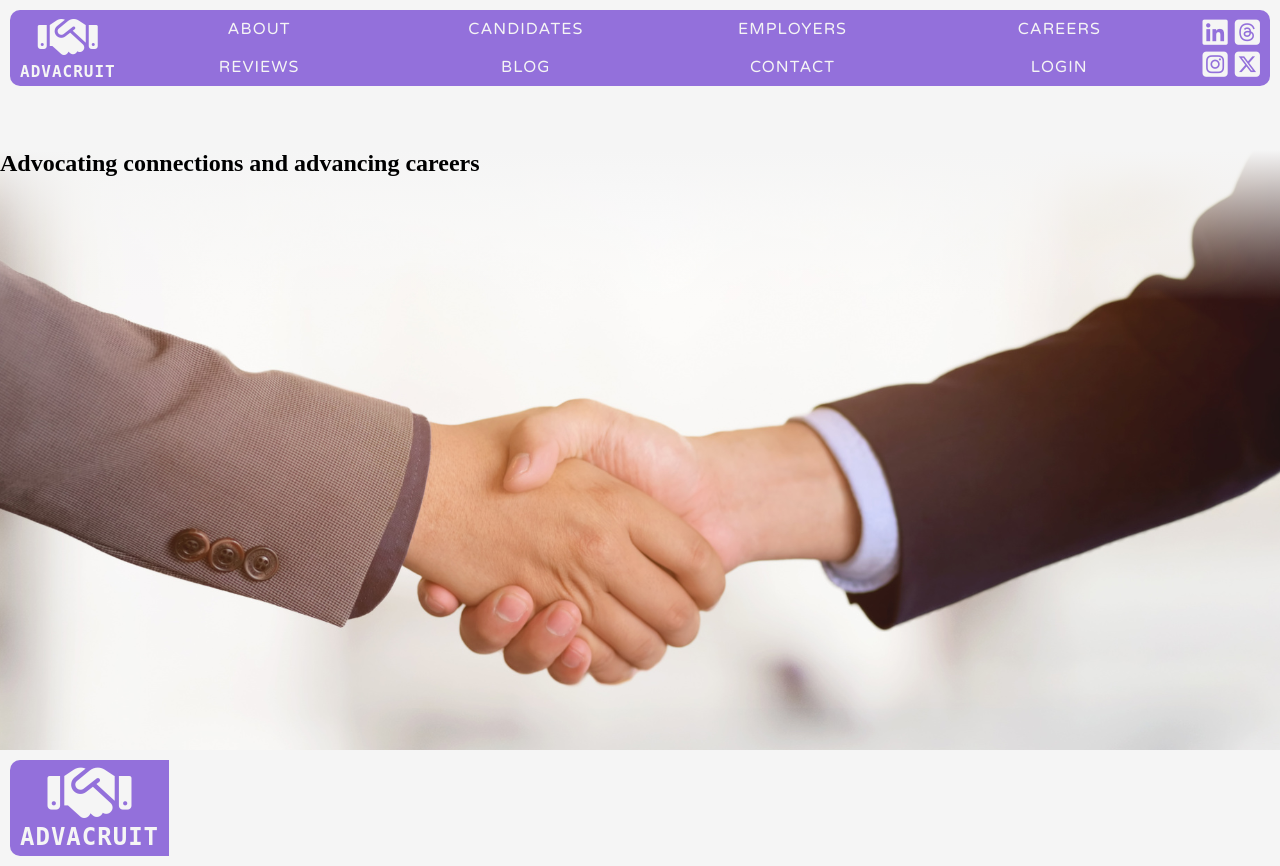
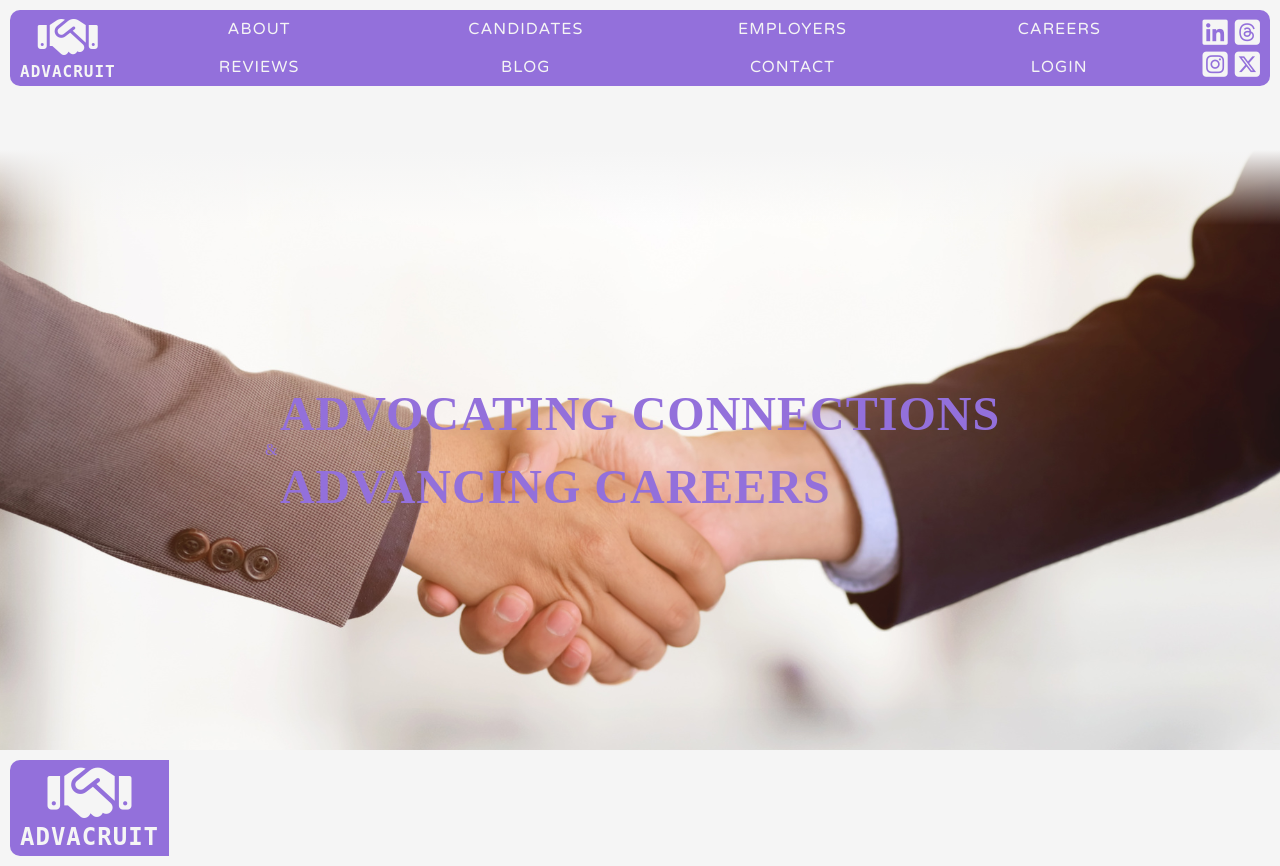
Before and after one commit to ZaneStotts/ADVACRUIT, a PHP site: page / in a window 1280 px wide. Run offline with PHP 8.4, Linux system fonts and the light colour scheme; some libraries are stand-ins or nearby versions; some web fonts are replaced.

Commit message:
Update main

```diff
--- a/src/main/main-css.css
+++ b/src/main/main-css.css
@@ -2,12 +2,38 @@
 Main styles
 */
 
-main {
-    background-image: linear-gradient(to bottom, whitesmoke 0%, rgba(245, 245, 245, 0) 20%), url("Handshake_3.png");
+.home-page-background-image {
+    align-items: center;
+    background-image: linear-gradient(to bottom, whitesmoke 0%, rgba(245, 245, 245, 0.5) 5%, transparent 10%), url("Handshake_3.png");
     background-position: center 150px;
     background-repeat: no-repeat;
     background-size: auto;
+    display: flex;
+    justify-content: center;
+    min-height: 750px; /* Must have a value or else image will not appear */
     padding: 150px 0 0 0;
-    min-height: 750px; /* Must have a value or else image will not appear */
     width: 100%;
 }
+
+.home-page-background-image hgroup h2 {
+    align-items: center;
+    color: var(--background-color);
+    //display: flex;
+    /* Add new font family later */
+    font-size: 3rem;
+    letter-spacing: 1px;
+    padding: 0 15px 0 15px;
+    text-transform: uppercase;
+}
+
+.home-page-background-image hgroup p {
+    align-items: center;
+    color: var(--background-color);
+    justify-content: center;
+}
+
+@media screen and (max-width: 800px) {
+    .home-page-background-image hgroup h2 {
+        font-size: 2rem;
+    }
+}
--- a/src/main/main-html.php
+++ b/src/main/main-html.php
@@ -16,10 +16,18 @@
         <script src="https://kit.fontawesome.com/619bfd8718.js" crossorigin="anonymous"></script>
     </head>
     <body>
-        <main>
-            <h2>
-                Advocating connections and advancing careers
-            </h2>
+        <main class="home-page-background-image">
+            <hgroup>
+                <h2>
+                    Advocating connections
+                </h2>
+                <p>
+                    &
+                </p>
+                <h2>
+                    Advancing careers
+                </h2>
+            </hgroup>
         </main>
     </body>
 </html>
```
